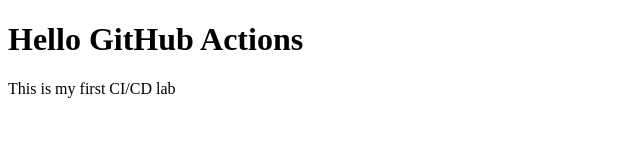
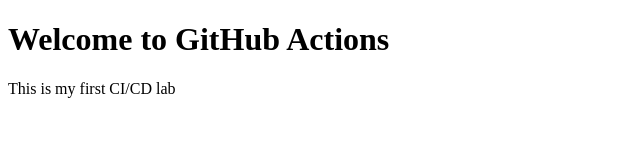
Before and after one commit to mahnoorqureshi-123/github-actions-lab, a plain HTML site: page index.html in a window 1280 px wide. Shown: the whole page, without its empty margins (0-640 px from the left). Drawn offline with Linux system fonts and the light colour scheme.

Commit message:
update staging version

```diff
--- a/index.html
+++ b/index.html
@@ -4,7 +4,7 @@
   <title>My GitHub Actions Lab</title>
 </head>
 <body>
-  <h1>Hello GitHub Actions</h1>
+  <h1>Welcome to GitHub Actions</h1>
   <p>This is my first CI/CD lab</p>
 </body>
 </html>
```
